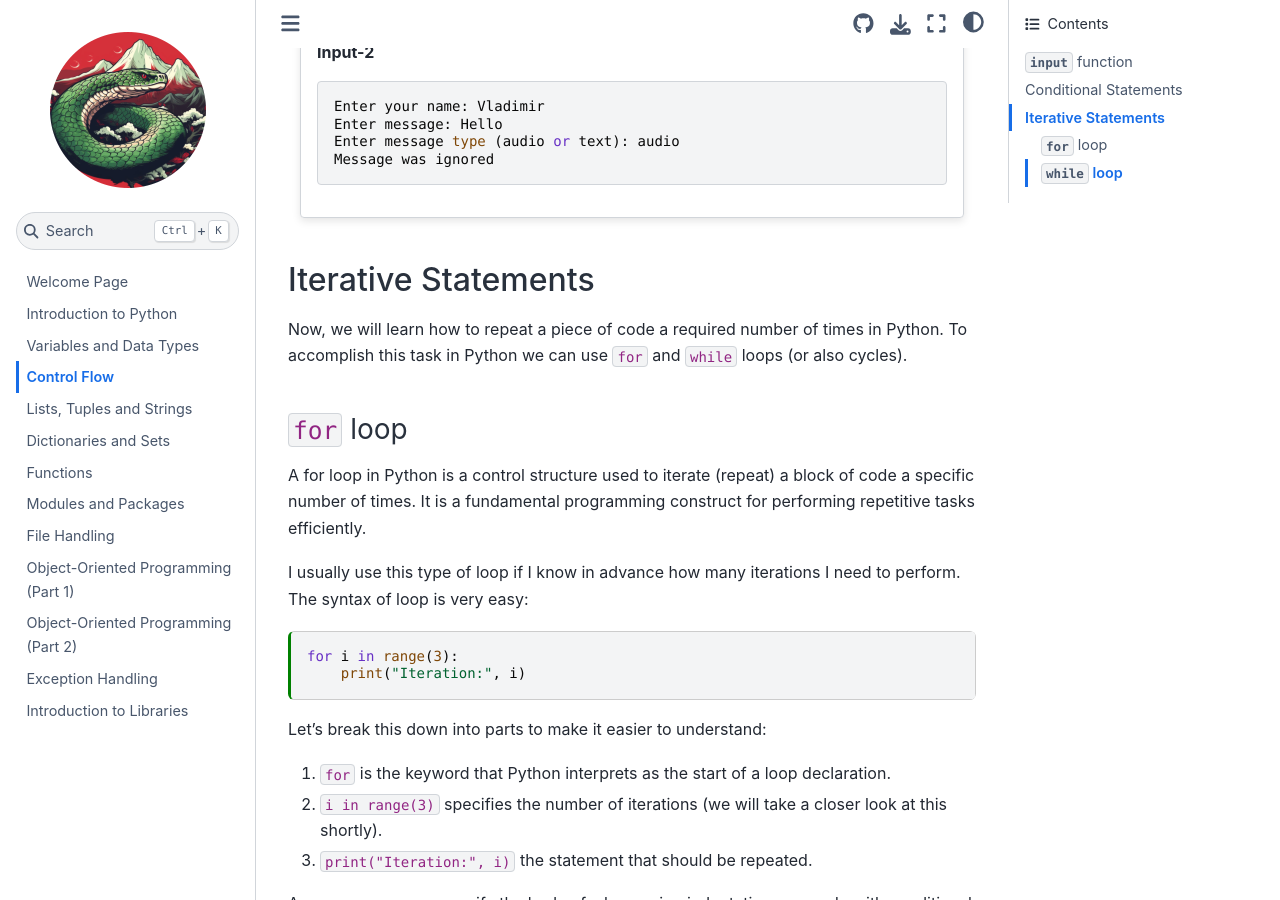
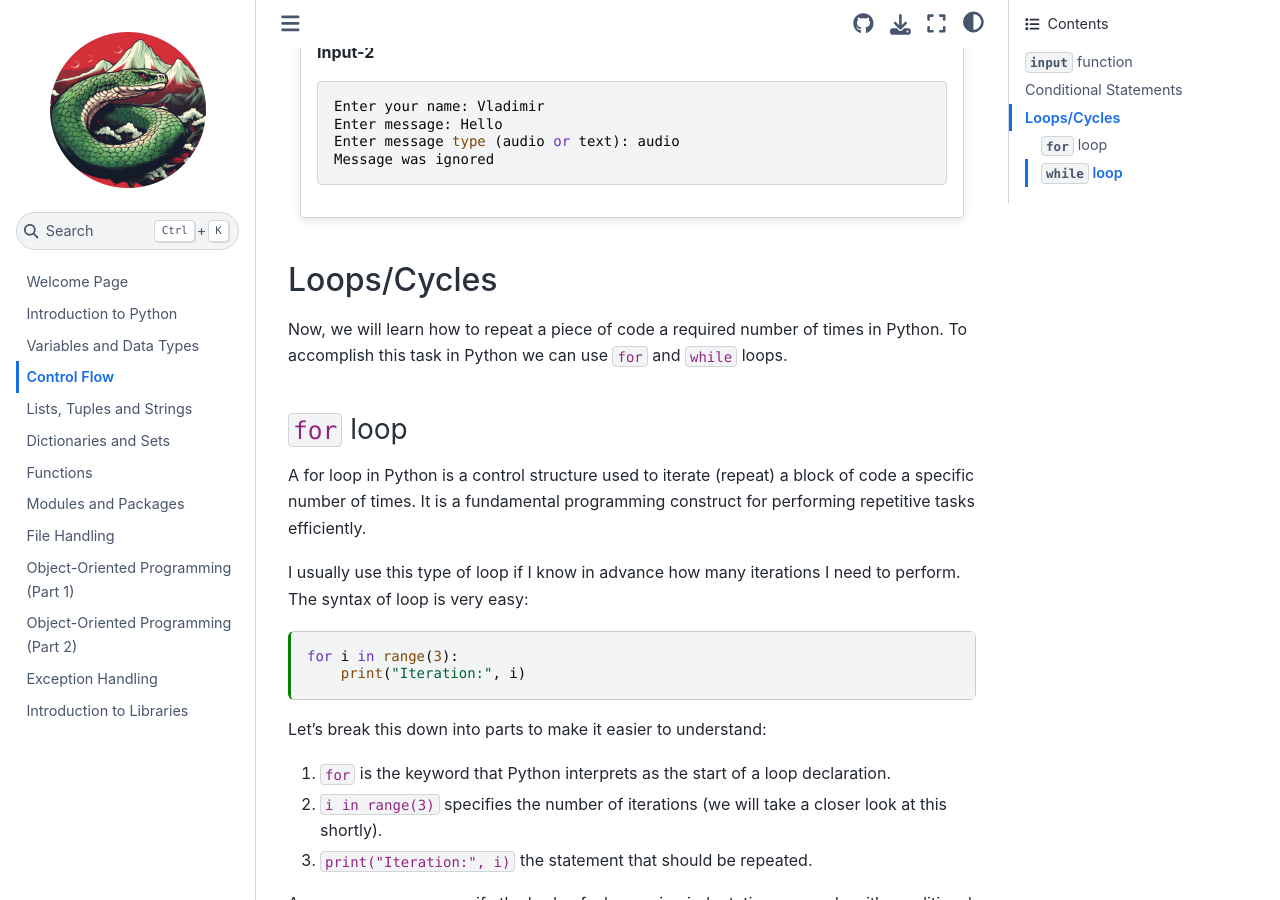
Before and after one commit to vdsukhov/python-intro-course, a Jupyter Book: the page built from chapters/control_flow.md, in a window 1280 px wide and 900 px high, scrolled down 5973 px. Built offline with Jupyter Book 1.0.4 settings and Sphinx 7.4.7 and the Sphinx Book theme 1.1.4, drawn with Linux system fonts in a browser that asks for light colours.

Commit message:
Minor changes in control flow file

```diff
--- a/chapters/control_flow.md
+++ b/chapters/control_flow.md
@@ -259,10 +259,10 @@ Message was ignored
 
 ::::
 
-## Iterative Statements
+## Loops/Cycles
 
 Now, we will learn how to repeat a piece of code a required number of times in Python.
-To accomplish this task in Python we can use `for` and `while` loops (or also cycles).
+To accomplish this task in Python we can use `for` and `while` loops.
 
 ### `for` loop
 A for loop in Python is a control structure used to iterate (repeat) a block of code a specific number of times. It is a fundamental programming construct for performing repetitive tasks efficiently.
```
